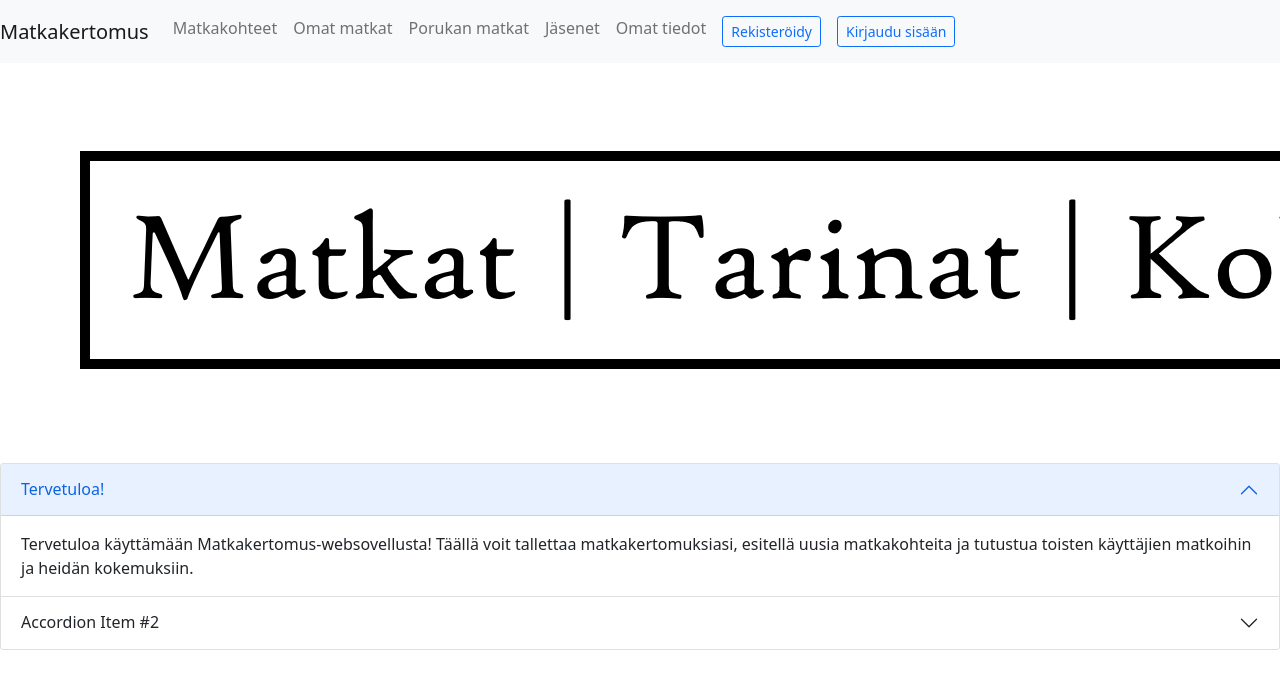
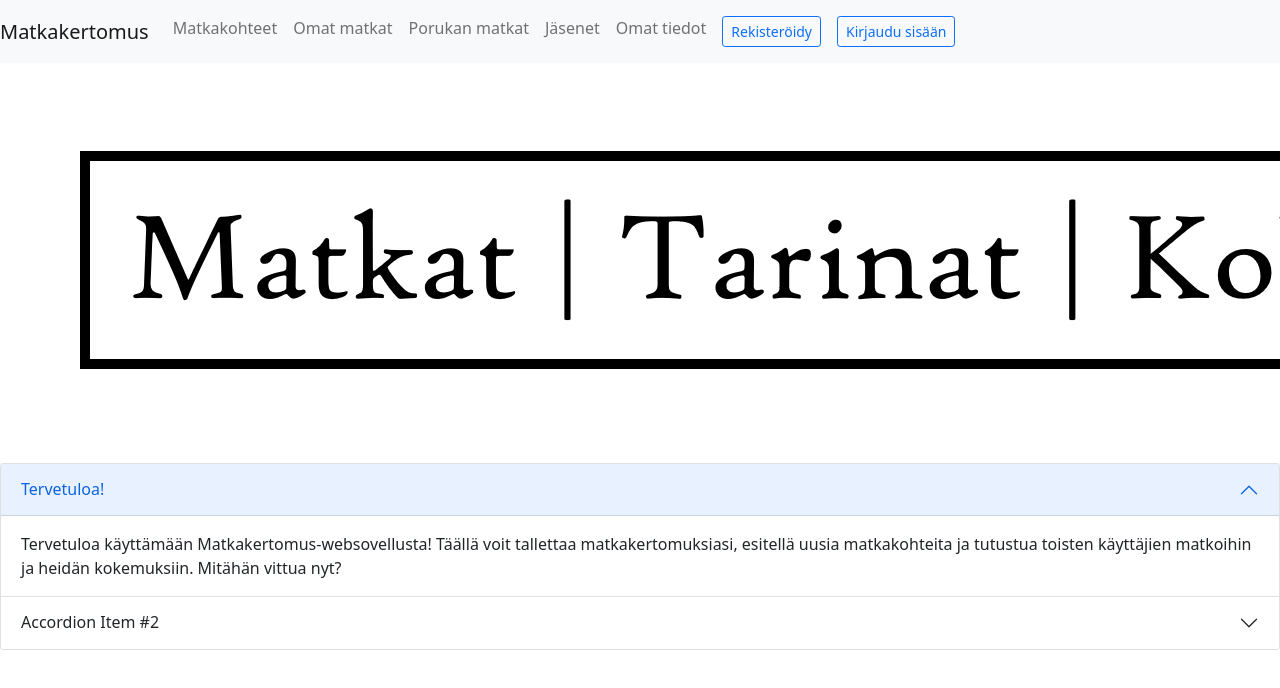
Before and after one commit to OttoH97/Software-production-1, a React (Create React App) app: page / in a window 1280 px wide. Shown: the top 688 px of the page. Built offline with nearby package versions, Linux system fonts and the light colour scheme.

Commit message:
kotisivu muutoksia

```diff
--- a/src/kotisivut_sivu.js
+++ b/src/kotisivut_sivu.js
@@ -1,7 +1,7 @@
 //Kotisivut
 import logo from './logo.svg';
 import './App.css';
-import { useState, useEffect } from 'react';
+import { useState } from 'react';
 import { Container } from 'react-bootstrap';
 import { Navbar } from 'react-bootstrap';
 import { Nav } from 'react-bootstrap';
@@ -45,7 +45,7 @@ function Kotisivut() {
                             <Accordion.Header>Tervetuloa!</Accordion.Header>
                             <Accordion.Body>
                                 Tervetuloa käyttämään Matkakertomus-websovellusta! Täällä voit tallettaa matkakertomuksiasi,
-                                esitellä uusia matkakohteita ja tutustua toisten käyttäjien matkoihin ja heidän kokemuksiin.
+                                esitellä uusia matkakohteita ja tutustua toisten käyttäjien matkoihin ja heidän kokemuksiin. Mitähän vittua nyt?
                             </Accordion.Body>
                         </Accordion.Item>
                         <Accordion.Item eventKey="1">
```
